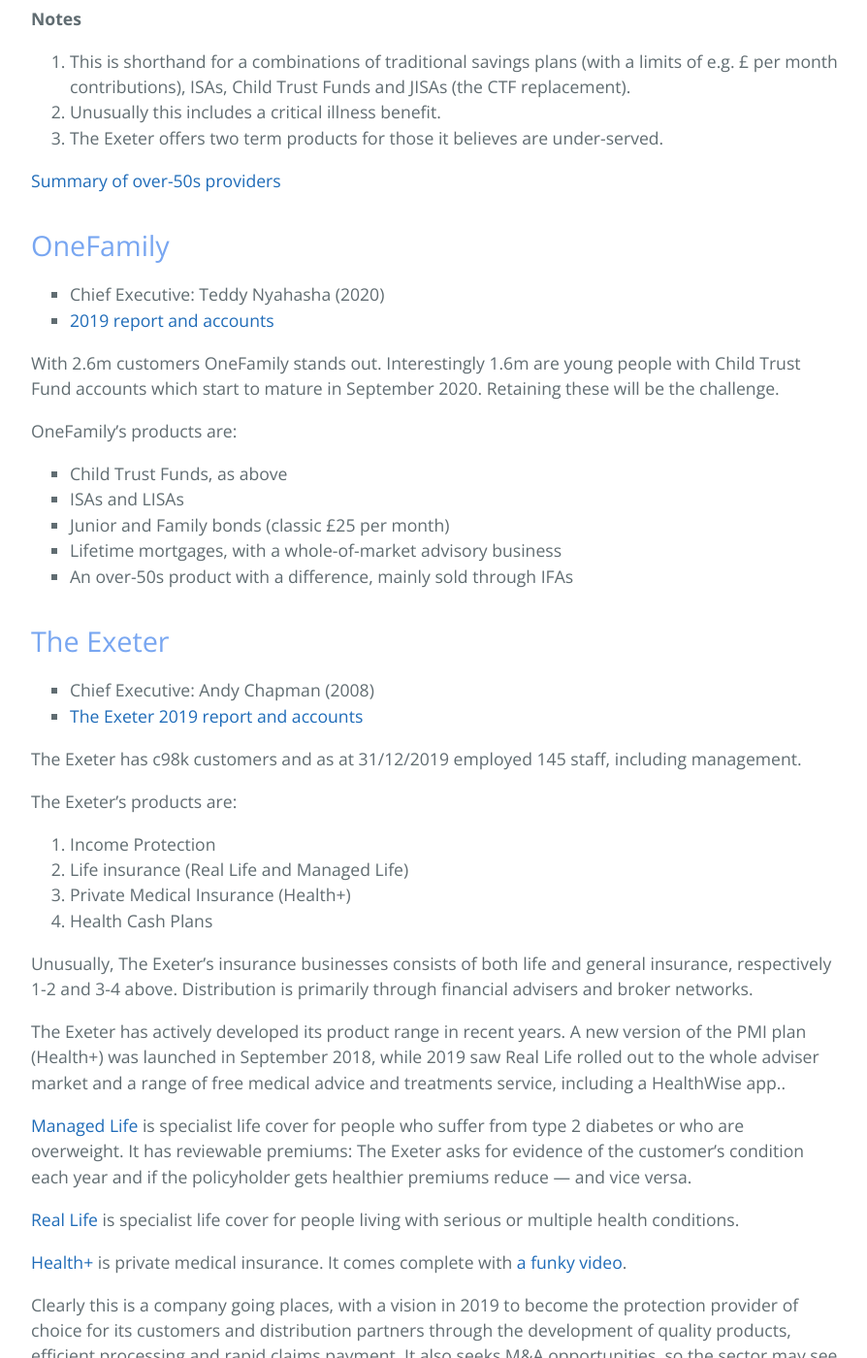
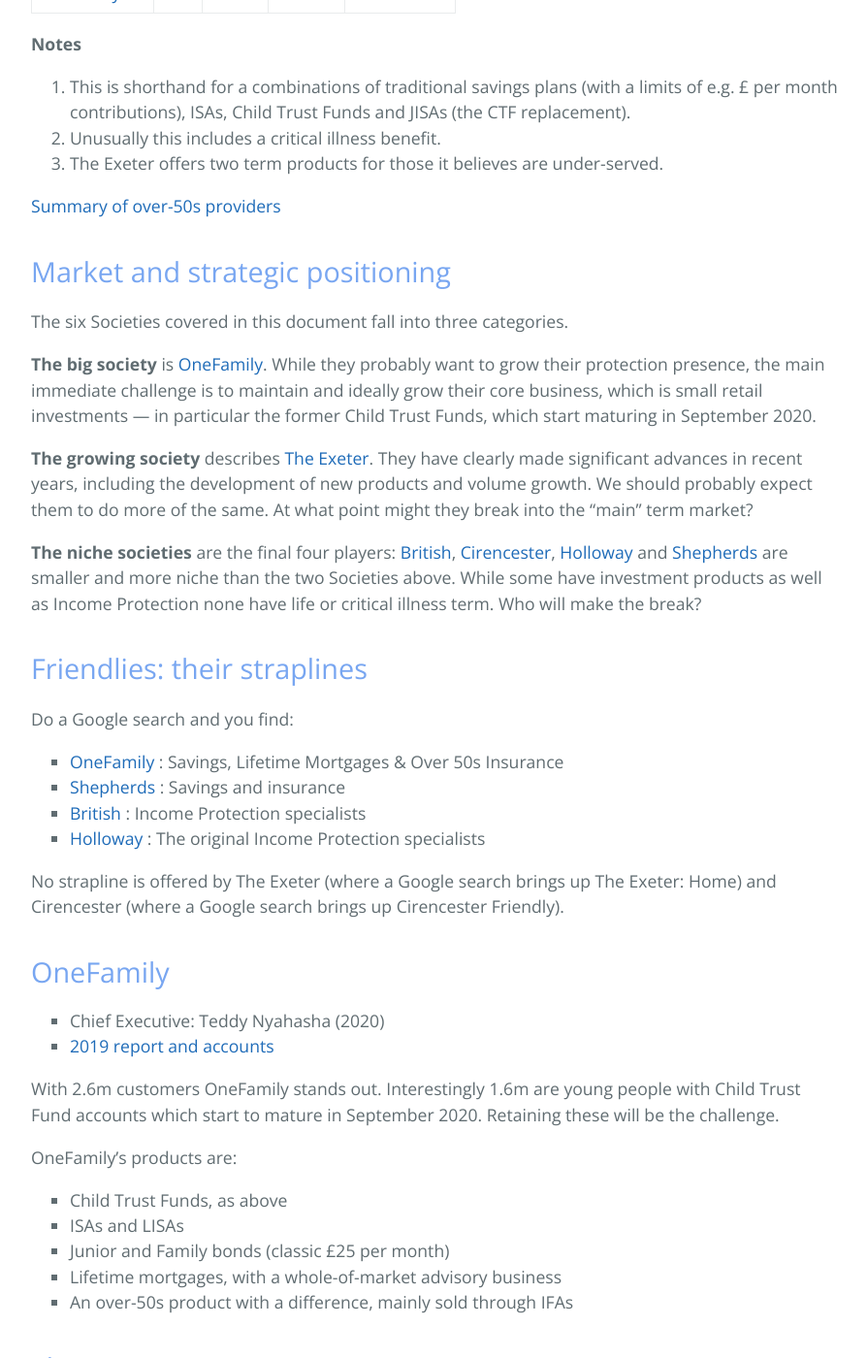
Before and after one commit to maverickactuary/1actuary, a Jekyll site: the page built from content/2marketplayers/friendly-societies.md, in a window 1280 px wide and 1400 px high, scrolled down 1095 px. Shown: the whole window at 97% size, without its empty margins (192-1086 px from the left). Built offline with Jekyll 4.4.1, drawn with Linux system fonts in a browser that asks for light colours; some of the changed text lies outside the part shown.

Commit message:
Update Friendly coverage

```diff
--- a/content/2marketplayers/friendly-societies.md
+++ b/content/2marketplayers/friendly-societies.md
@@ -6,31 +6,31 @@ title: Transformaction
 
 ## Friendly focus
 
-This article considers the top six Friendly Societies with an adviser focus.
+This article considers the top six Friendly Societies with an adviser focus. We look at headline numbers, products and market and strategic positioning, finishing with provider-specific content.
 
 ## Headline numbers
 
-| Society     | Accounts | Customers | Staff | Income | Assets |
-|:------------|:--------:|----------:| ----: | -----: | -----: |
-| OneFamily   | 2019     | c2.6m     |   486 |   112m |   7.5b |
-| The Exeter  | 2019     | c98k      |   145 |    68m |   245m |
-| Shepherds   | 2018     | c98k (*)  |    59 |    19m |   114m |
-| Cirencester | 2018     | c37k      |    63 |    18m |   145m |
-| British     | 2018     | c27k      |    51 |     9m |    77m |
-| Holloway    | 2018     | c18k      |   TBC |     7m |    62m |
+| Society                                    | Accounts | Customers | Staff | Income | Assets |
+|:-------------------------------------------|:--------:|----------:| ----: | -----: | -----: |
+| [OneFamily](https://www.onefamily.com/)    | 2019     | c2.6m     |   486 |   112m |   7.5b |
+| [The Exeter](https://www.the-exeter.com/)  | 2019     | c98k      |   145 |    68m |   245m |
+| [Shepherds](https://www.shepherdsfriendly.co.uk/) | 2018     | c98k (*)  |    59 |    19m |   114m |
+| [Cirencester](https://www.cirencester-friendly.co.uk/) | 2018     | c37k      |    63 |    18m |   145m |
+| [British](https://www.britishfriendly.com/)| 2018     | c27k      |    51 |     9m |    77m |
+| [Holloway](https://www.holloway.co.uk/)    | 2018     | c18k      |   TBC |     7m |    62m |
 
 (*) 98k is the number the number of in force plans (members not disclosed).
 
 ## Products
 
-| Society     | IP | 50+   | Term  | Bonds (1) |
-|:------------|:--:|:-----:|:-----:|:---------:|
-| OneFamily   | N  | Y (2) | N     | Y         |
-| The Exeter  | Y  | N     | Y (3) | N         |
-| Shepherds   | Y  | Y     | N     | Y         |
-| Cirencester | Y  | N     | N     | N         |
-| British     | Y  | N     | N     | N         |
-| Holloway    | Y  | N     | N     | Y         |
+| Society                                                | IP | 50+   | Term  | Bonds (1) |
+|:-------------------------------------------------------|:--:|:-----:|:-----:|:---------:|
+| [OneFamily](https://www.onefamily.com/)                | N  | Y (2) | N     | Y         |
+| [The Exeter](https://www.the-exeter.com/)              | Y  | N     | Y (3) | N         |
+| [Shepherds](https://www.shepherdsfriendly.co.uk/)      | Y  | Y     | N     | Y         |
+| [Cirencester](https://www.cirencester-friendly.co.uk/) | Y  | N     | N     | N         |
+| [British](https://www.britishfriendly.com/)            | Y  | N     | N     | N         |
+| [Holloway](https://www.holloway.co.uk/)                | Y  | N     | N     | Y         |
 
 **Notes**
 
@@ -39,6 +39,27 @@ This article considers the top six Friendly Societies with an adviser focus.
 1. The Exeter offers two term products for those it believes are under-served.
 
 [Summary of over-50s providers](https://www.over50choices.co.uk/funeral-planning/over-50-life-insurance)
+
+## Market and strategic positioning
+
+The six Societies covered in this document fall into three categories.
+
+**The big society** is [OneFamily](https://www.onefamily.com/). While they probably want to grow their protection presence, the main immediate challenge is to maintain and ideally grow their core business, which is small retail investments &mdash; in particular the former Child Trust Funds, which start maturing in September 2020.
+
+**The growing society** describes [The Exeter](https://www.the-exeter.com/). They have clearly made significant advances in recent years, including the development of new products and volume growth. We should probably expect them to do more of the same. At what point might they break into the "main" term market?
+
+**The niche societies** are the final four players: [British](https://www.britishfriendly.com/), [Cirencester](https://www.cirencester-friendly.co.uk/), [Holloway](https://www.holloway.co.uk/) and [Shepherds](https://www.shepherdsfriendly.co.uk/) are smaller and more niche than the two Societies above. While some have investment products as well as Income Protection none have life or critical illness term. Who will make the break?
+
+## Friendlies: their straplines
+
+Do a Google search and you find:
+
++ [OneFamily](https://www.onefamily.com/) : Savings, Lifetime Mortgages & Over 50s Insurance
++ [Shepherds](https://www.shepherdsfriendly.co.uk/) : Savings and insurance
++ [British](https://www.britishfriendly.com/) : Income Protection specialists
++ [Holloway](https://www.holloway.co.uk/) : The original Income Protection specialists
+
+No strapline is offered by The Exeter (where a Google search brings up The Exeter: Home) and Cirencester (where a Google search brings up Cirencester Friendly).
 
 ## OneFamily
 
@@ -107,10 +128,7 @@ Founded in 1890, [Cirencester has a long history](https://www.cirencester-friend
 
 British Friendly's 2018 accounts suggest that it want to grow in its members' interests, expanding its distribution and product reach &mdash; potentially beyond income protection.
 
-It still sells a traditional Holloway plan, but growth has mainly come since 2011 in the form of "pure protection" Income Protection products
-
-+ [Products](https://advisers.britishfriendly.com/our-products/)
-+ [Adviser Toolkit](https://advisers.britishfriendly.com/adviser-toolkit/)
+It [no longer sells a traditional Holloway plan](https://members.britishfriendly.com/policies/holloway/), with growth since 2011 coming from ["pure protection" Income Protection products](https://advisers.britishfriendly.com/our-products/).
 
 ## Holloway Friendly Society
 
```
